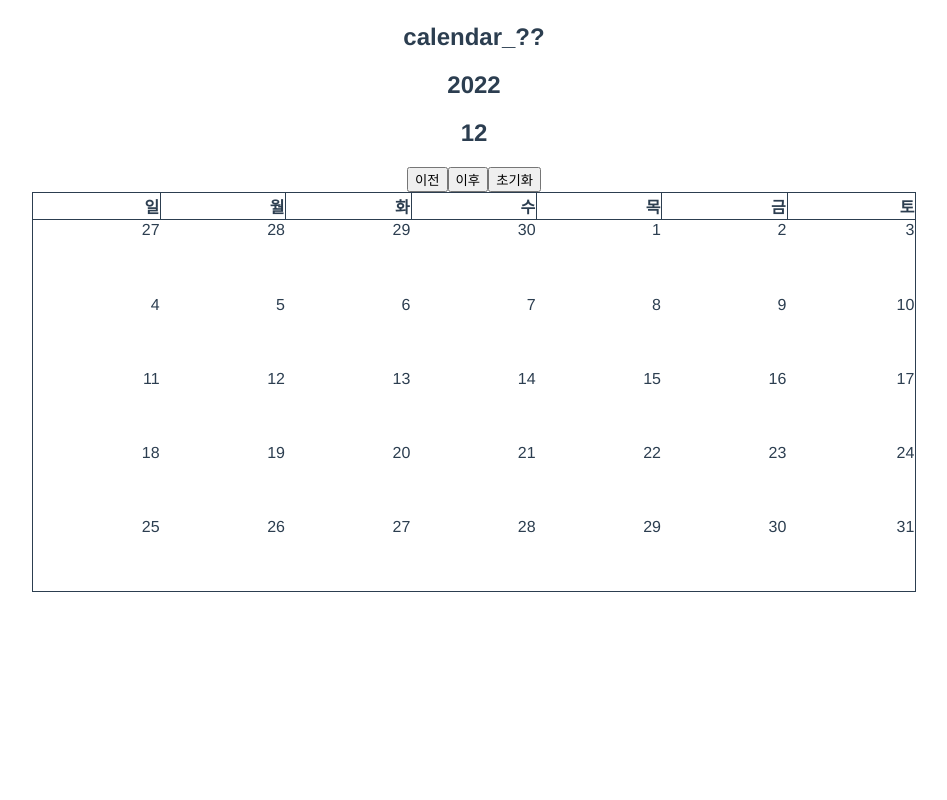
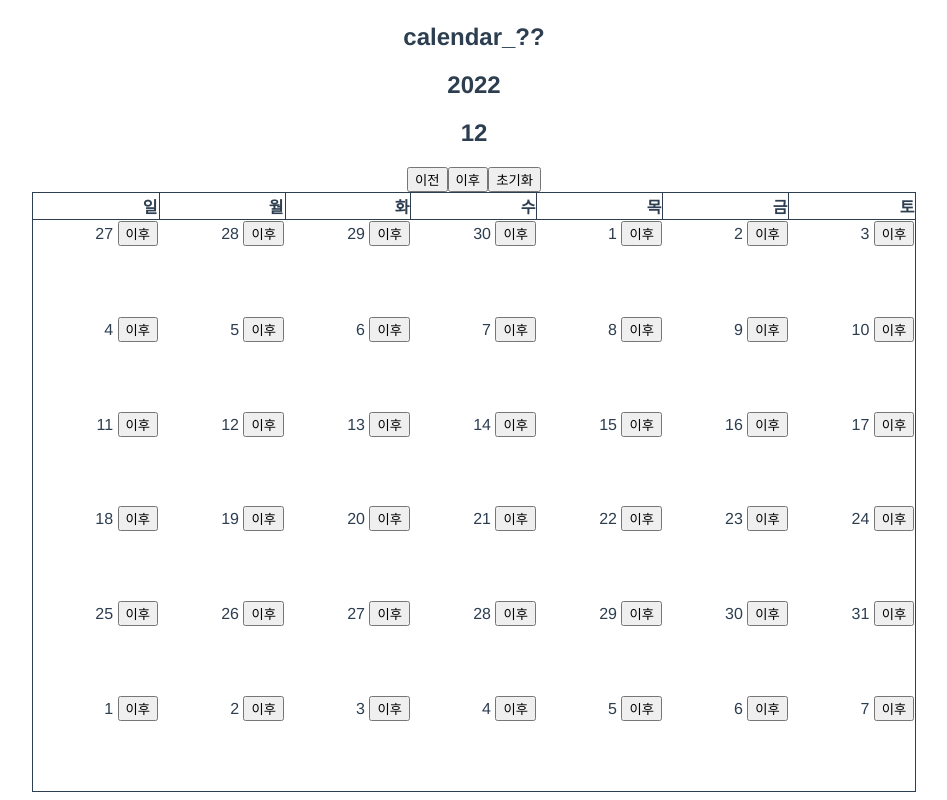
Before and after one commit to limjun92/web_dev, a Vue app in the folder front/: page /MainCalendar in a window 1280 px wide. Shown: the part 345-1145 px from the top of the page, without its empty margins (166-1113 px from the left). Before the commit the page ends 945 px from the top, so only its background shows below. Built offline with nearby package versions, Linux system fonts and the light colour scheme; no server answers.

Commit message:
20221223_todolistmodal_front

```diff
--- a/front/src/components/calendar/calendarOnly.vue
+++ b/front/src/components/calendar/calendarOnly.vue
@@ -1,6 +1,8 @@
 <template>
     <h2>calendar_??</h2>
+    <!-- <modal> -->
     <div>
+
         <h2>{{ year }}</h2>
         <h2>{{ month }}</h2>
         <button v-on:click="getBeforeMonth()">이전</button><button v-on:click="getNextMonth()">이후</button><button v-on:click="getThisMonth()">초기화</button>
@@ -12,17 +14,27 @@
                     </tr>
                 </thead>
                 <tbody>
-                <tr v-for="week in dates" :key="week">
-                    <td scope="row" v-for="date in week" :key="date">{{date}}</td>
+                    <tr v-for="(week, index) in dates" :key="index">
+                        <td scope="row" v-for="date in week" :key="date">{{date}}
+                            <button v-on:click="trace(index, date)">이후</button>
+                        </td>
                     </tr>
                 </tbody>
             </table>
         </div>
+
     </div>
+
 </template>
 
 <script>
+
+// import modal from '@/components/common/modalUI.vue'
+
 export default {
+    components: {
+        // modal,
+    },
     data(){
         return{
             year:-1,
@@ -31,6 +43,7 @@ export default {
             week:[],
             dates:[],
             date:null,
+            openToDo:false,
         }
     },
     created(){
@@ -38,12 +51,13 @@ export default {
         this.getWeekDate(this.date)
     },
     methods:{
+        //캘린더 생성
         getWeekDate(dateinfo){
             this.year = dateinfo.getFullYear();
             this.month = dateinfo.getMonth()+1;
             this.getLastMonthLastWeek(dateinfo);
             this.getThisMonthWeeks(dateinfo);
-            this.getNextMonthFirstWeeks(dateinfo);
+            this.getNextMonthFirstWeeks();
         },
         //저번달 마지막 주 날짜
         getLastMonthLastWeek(dateinfo){
@@ -69,13 +83,22 @@ export default {
             }
         },
         //다음달 첫째 주 날짜
-        getNextMonthFirstWeeks(dateinfo){
-            let date = new Date(dateinfo.getFullYear(), dateinfo.getMonth()+1, 0);
-            let firstDay = date.getDay();
-            for(let i = 1; i<7-firstDay; i++){
+        getNextMonthFirstWeeks(){
+            //let date = new Date(dateinfo.getFullYear(), dateinfo.getMonth()+1, 0);
+            //let firstDay = date.getDay();
+            let i = 1
+            while(this.dates.length!=6){
                 this.week.push(i);
+                i++;
+                if(this.week.length == 7){
+                    this.dates.push(this.week);
+                    this.week = [];
                 }
-            this.dates.push(this.week);
+            }
+            // for(let i = 1; i<7-firstDay; i++){
+            //     this.week.push(i);
+            // }
+            // this.dates.push(this.week);
         },
         //다음달로 가기
         getNextMonth(){
@@ -97,6 +120,28 @@ export default {
             this.week = [];
             this.date = new Date();
             this.getWeekDate(this.date)
+        },
+        //trace
+        trace(index, date){
+            let year = this.year;
+            let month = this.month;
+            if(index == 0 && date > 15){
+                month = this.month-1;
+                if(month == 0){
+                    month = 12;
+                    year--;
+                }
+            }
+            if(index >= 4 && date < 15){
+                month = this.month+1;
+                if(month == 13){
+                    month = 1;
+                    year++;
+                }
+            }
+            console.log(year, month, date)
+
+            this.openToDo = !this.openToDo;
         }
 
     }
@@ -113,7 +158,7 @@ th, td{
 }
 .calendal{
     width : 70%;
-    height: 400px;
+    height: 600px;
     margin-left: auto;
     margin-right: auto;
     border-collapse: collapse;
--- /dev/null
+++ b/front/src/components/common/modalUI.vue
@@ -0,0 +1,28 @@
+<template>
+    <div class="black_bg">
+        <div class="white_bg">
+            <h1>????????????</h1>
+        </div>
+    </div>
+</template>
+
+<script>
+export default {
+
+}
+</script>
+
+<style>
+.black_bg {
+    width: 100%;
+    height: 100%;
+    background: rgba(0, 0, 0, 0.6);
+    position: fixed;
+}
+.white_bg{
+    width: 50%;
+    height: 50%;
+    margin: 80px auto;
+    background: white;
+}
+</style>
```
Lines whose indentation alone changed are shown as unchanged.
